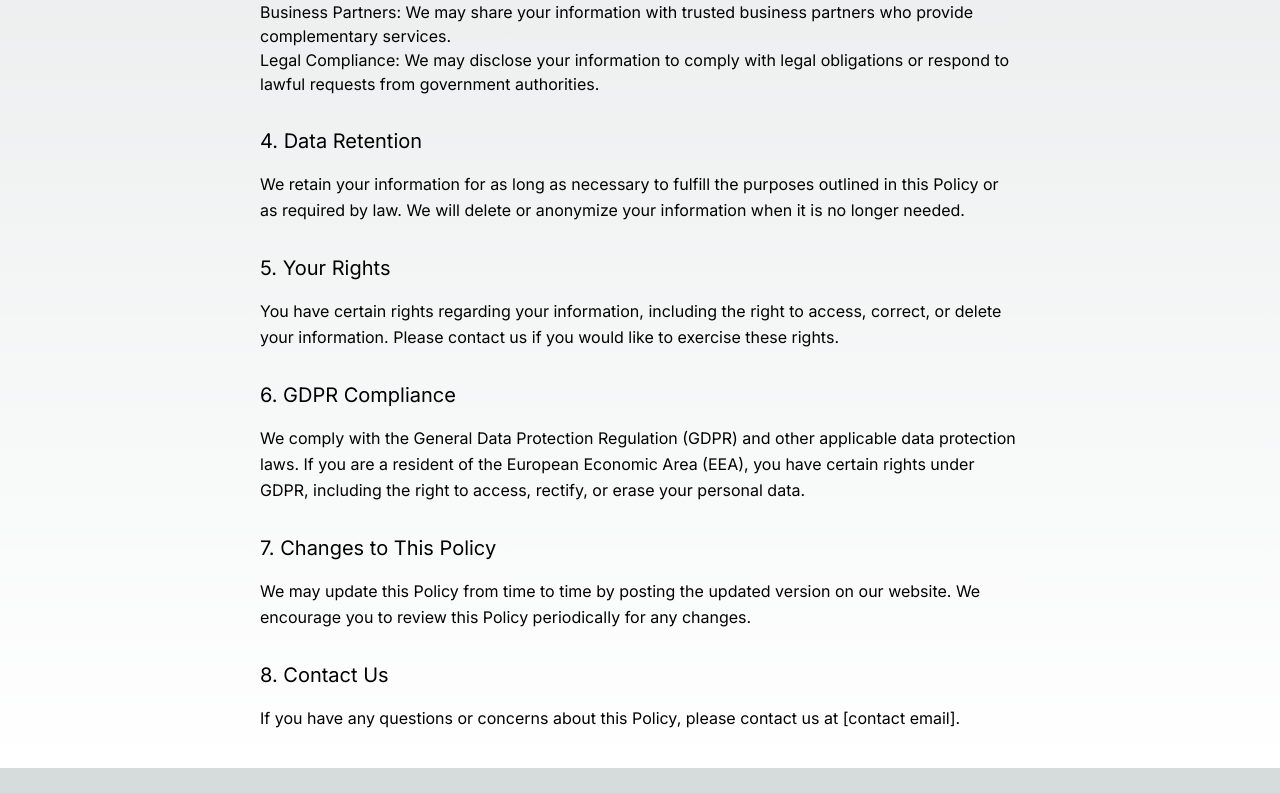
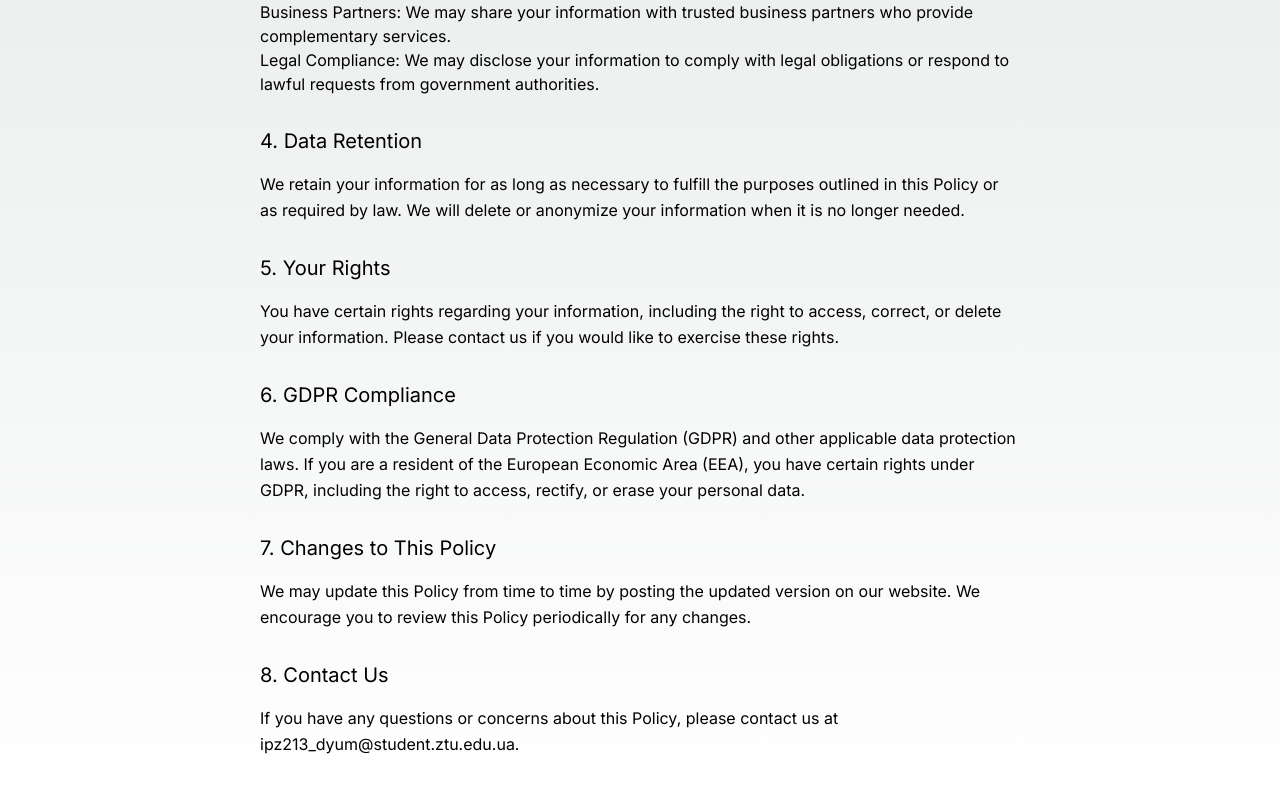
Before and after one commit to DeynekaYuriy/goal-fusion, a Next.js app: page / in a window 1280 px wide. Shown: the part 1000-1793 px from the top of the page. Before the commit the page ends 1768 px from the top, so only its background shows below. Built offline with nearby package versions, Linux system fonts and the light colour scheme.

Commit message:
Add contact email

```diff
--- a/src/app/page.tsx
+++ b/src/app/page.tsx
@@ -126,7 +126,7 @@ export default function Home() {
         <SubHeading>8. Contact Us</SubHeading>
         <Paragraph>
           If you have any questions or concerns about this Policy, please
-          contact us at [contact email].
+          contact us at ipz213_dyum@student.ztu.edu.ua.
         </Paragraph>
       </Container>
     </ThemeProvider>
```
